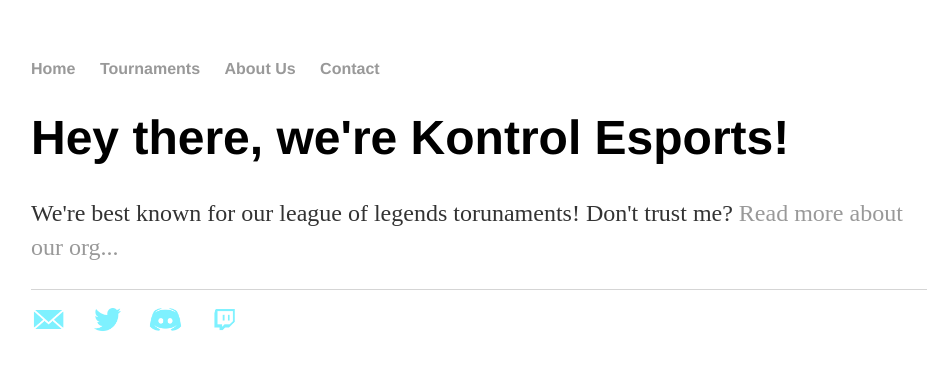
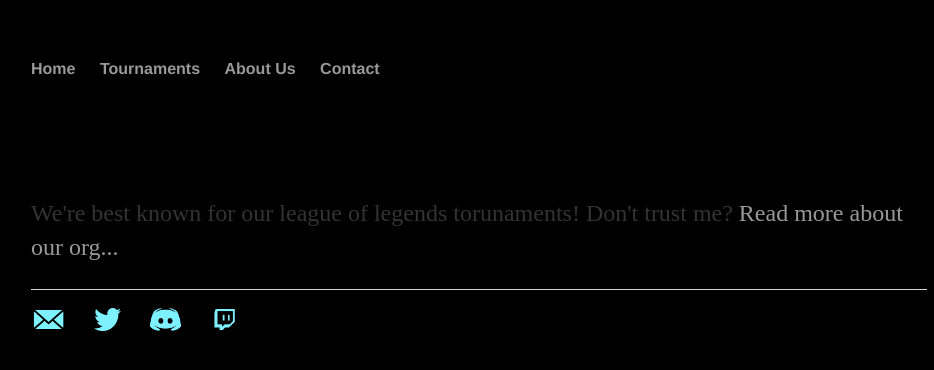
Before and after one commit to KontrolEsports/kontrolesports.github.io, a Jekyll site: the page built from index.html, in a window 1280 px wide. Shown: the top 370 px of the page, without its empty margins (161-1095 px from the left). Built offline with Jekyll 4.4.1, drawn with Linux system fonts in a browser that asks for light colours.

Commit message:
background colour
changed background colour to black

```diff
--- a/css/main.css
+++ b/css/main.css
@@ -1,3 +1,7 @@
+html{
+  background-color: black;
+  background-size: cover;
+}
 body {
     margin: 60px auto;
     width: 70%;
```
